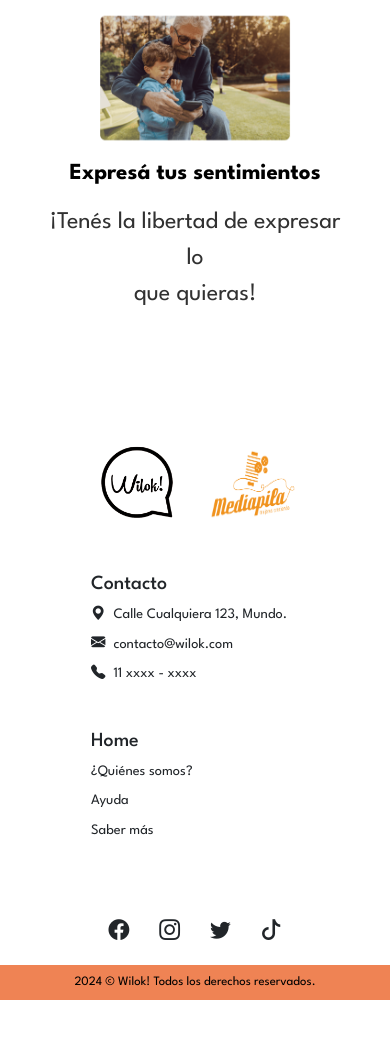
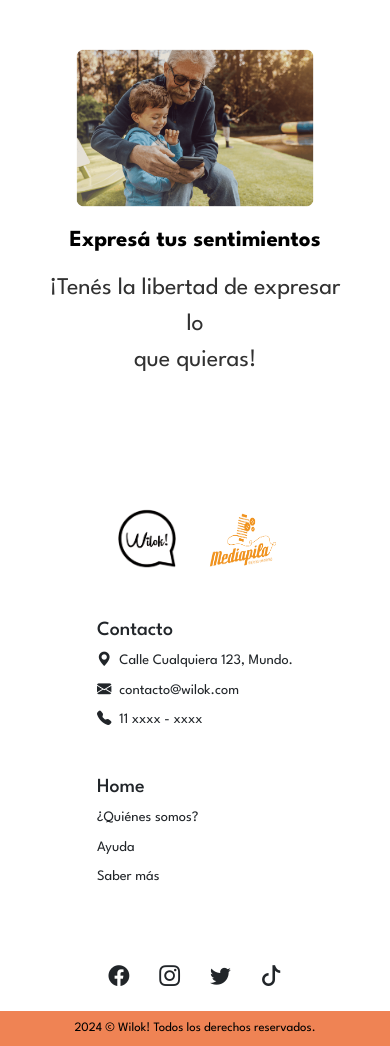
Before and after one commit to celeste-work/WiIok-, a plain HTML site: page index.html in a window 390 px wide. Shown: the part 1188-2234 px from the top of the page. Before the commit the page ends 2188 px from the top, so only its background shows below. Drawn offline with nearby package versions, Linux system fonts and the light colour scheme; a web font is replaced by a local one.

Commit message:
new update

```diff
--- a/styles.css
+++ b/styles.css
@@ -4,7 +4,7 @@
     outline: 1px solid red !important;
 } */
 
-body::before {
+/* body::before {
     content: "";
     position: fixed;
     top: 0;
@@ -14,7 +14,7 @@ body::before {
     background: blue;
     z-index: 9999;
     pointer-events: none;
-}
+} */
 
 
 
@@ -509,7 +509,6 @@ footer .container {
 
 @media(max-width: 468px){
     .text-capitalize, .list-unstyled{
-        /* display: flex; */
         align-items: center;
     }
 
@@ -520,4 +519,14 @@ footer .container {
     .segundo-titulo {
         font-size: 23px;
     }
+
+    .logos{
+        display: flex;
+        justify-content: center;
+        width: 80px;
+    }
+
+    .image-container-abuelo, .image-container-chicas{
+        width: 100%;
+    }
 }
```
